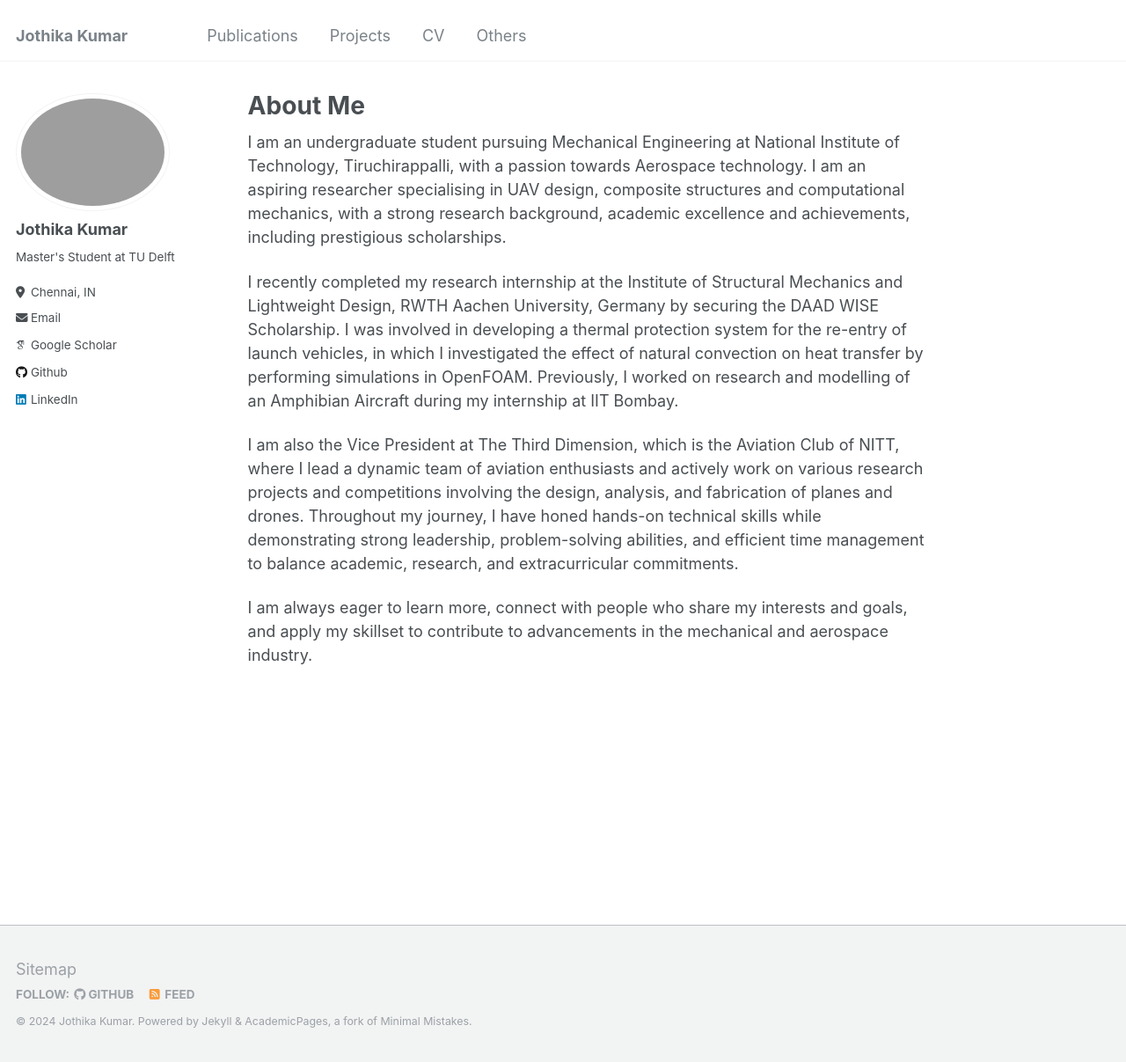
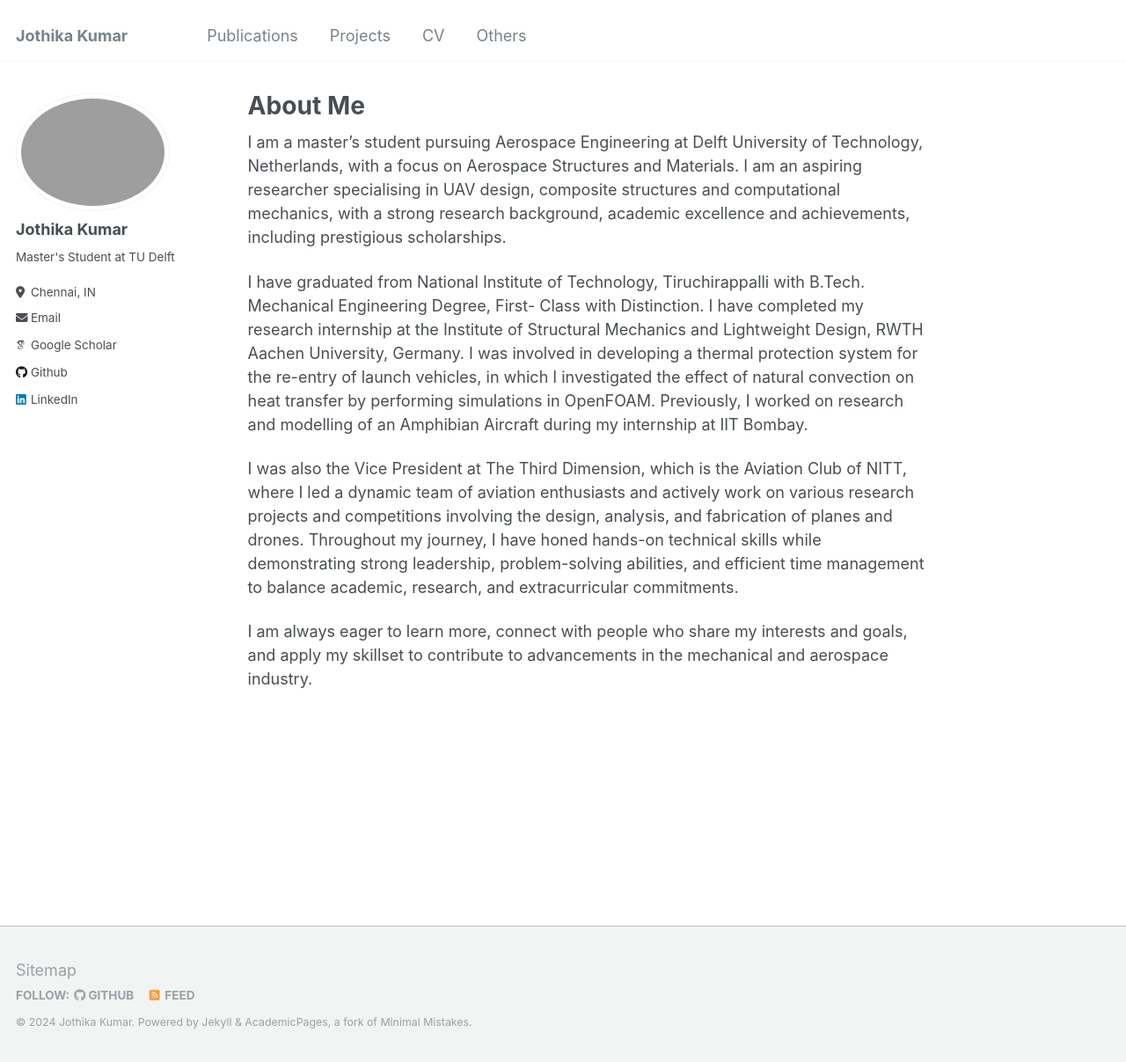
Before and after one commit to jothikak05/jothikak05.github.io, a Jekyll site: the page built from _pages/about.md, in a window 1280 px wide and 1207 px high. Shown: the whole window at 88% size. Built offline with Jekyll 4.4.1, drawn with Linux system fonts in a browser that asks for light colours; some web fonts are replaced.

Commit message:
About me changes

```diff
--- a/_pages/about.md
+++ b/_pages/about.md
@@ -6,10 +6,10 @@ redirect_from:
   - /about/
   - /about.html
 ---
-I am an undergraduate student pursuing Mechanical Engineering at National Institute of Technology, Tiruchirappalli, with a passion towards Aerospace technology. I am an aspiring researcher specialising in UAV design, composite structures and computational mechanics, with a strong research background, academic excellence and achievements, including prestigious scholarships.
+I am a master's student pursuing Aerospace Engineering at Delft University of Technology, Netherlands, with a focus on Aerospace Structures and Materials. I am an aspiring researcher specialising in UAV design, composite structures and computational mechanics, with a strong research background, academic excellence and achievements, including prestigious scholarships.
 
-I recently completed my research internship at the Institute of Structural Mechanics and Lightweight Design, RWTH Aachen University, Germany by securing the DAAD WISE Scholarship. I was involved in developing a thermal protection system for the re-entry of launch vehicles, in which I investigated the effect of natural convection on heat transfer by performing simulations in OpenFOAM. Previously, I worked on research and modelling of an Amphibian Aircraft during my internship at IIT Bombay.
+I have graduated from National Institute of Technology, Tiruchirappalli with B.Tech. Mechanical Engineering Degree, First- Class with Distinction. I have completed my research internship at the Institute of Structural Mechanics and Lightweight Design, RWTH Aachen University, Germany. I was involved in developing a thermal protection system for the re-entry of launch vehicles, in which I investigated the effect of natural convection on heat transfer by performing simulations in OpenFOAM. Previously, I worked on research and modelling of an Amphibian Aircraft during my internship at IIT Bombay.
 
-I am also the Vice President at The Third Dimension, which is the Aviation Club of NITT, where I lead a dynamic team of aviation enthusiasts and actively work on various research projects and competitions involving the design, analysis, and fabrication of planes and drones. Throughout my journey, I have honed hands-on technical skills while demonstrating strong leadership, problem-solving abilities, and efficient time management to balance academic, research, and extracurricular commitments.
+I was also the Vice President at The Third Dimension, which is the Aviation Club of NITT, where I led a dynamic team of aviation enthusiasts and actively work on various research projects and competitions involving the design, analysis, and fabrication of planes and drones. Throughout my journey, I have honed hands-on technical skills while demonstrating strong leadership, problem-solving abilities, and efficient time management to balance academic, research, and extracurricular commitments.
 
 I am always eager to learn more, connect with people who share my interests and goals, and apply my skillset to contribute to advancements in the mechanical and aerospace industry.
```
